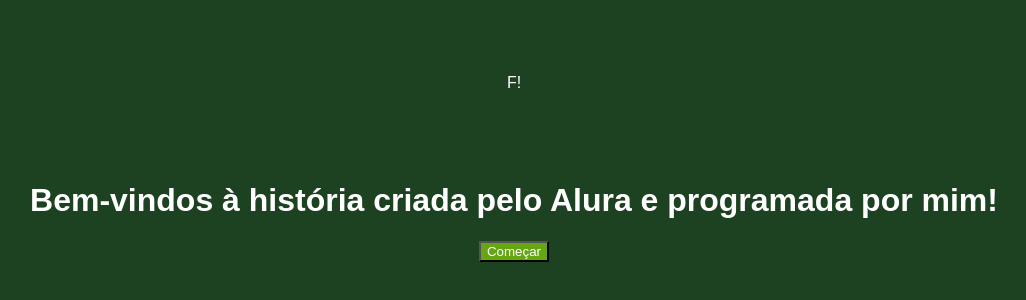
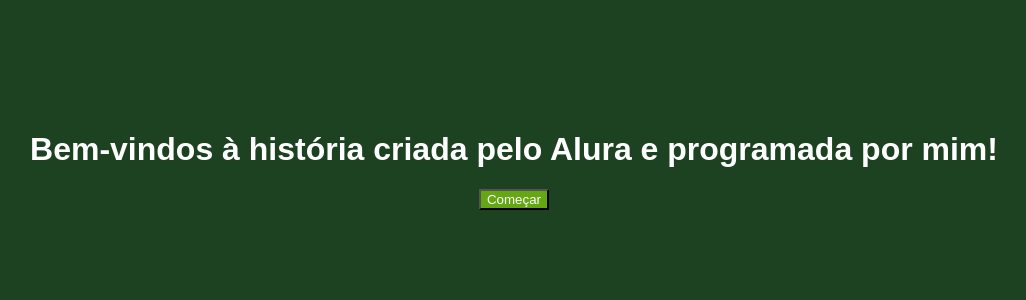
Before and after one commit to karen0224/AventuraAlura, a plain HTML site: page index.html in a window 1280 px wide. Shown: the part 190-490 px from the top of the page, without its empty margins (126-1152 px from the left). Drawn offline with Linux system fonts and the light colour scheme; a web font is replaced by a local one.

Commit message:
consertando o códigoindex.html

```diff
--- a/index.html
+++ b/index.html
@@ -17,7 +17,6 @@
     <main>
 
         <div class="passo ativo" id="passo-0">
-            <p class="eu">F!</p>
             <h1>Bem-vindos à história criada pelo Alura e programada por mim!</h1>
             <button class="btn-proximo" data-proximo="1">Começar</button>
 
```
